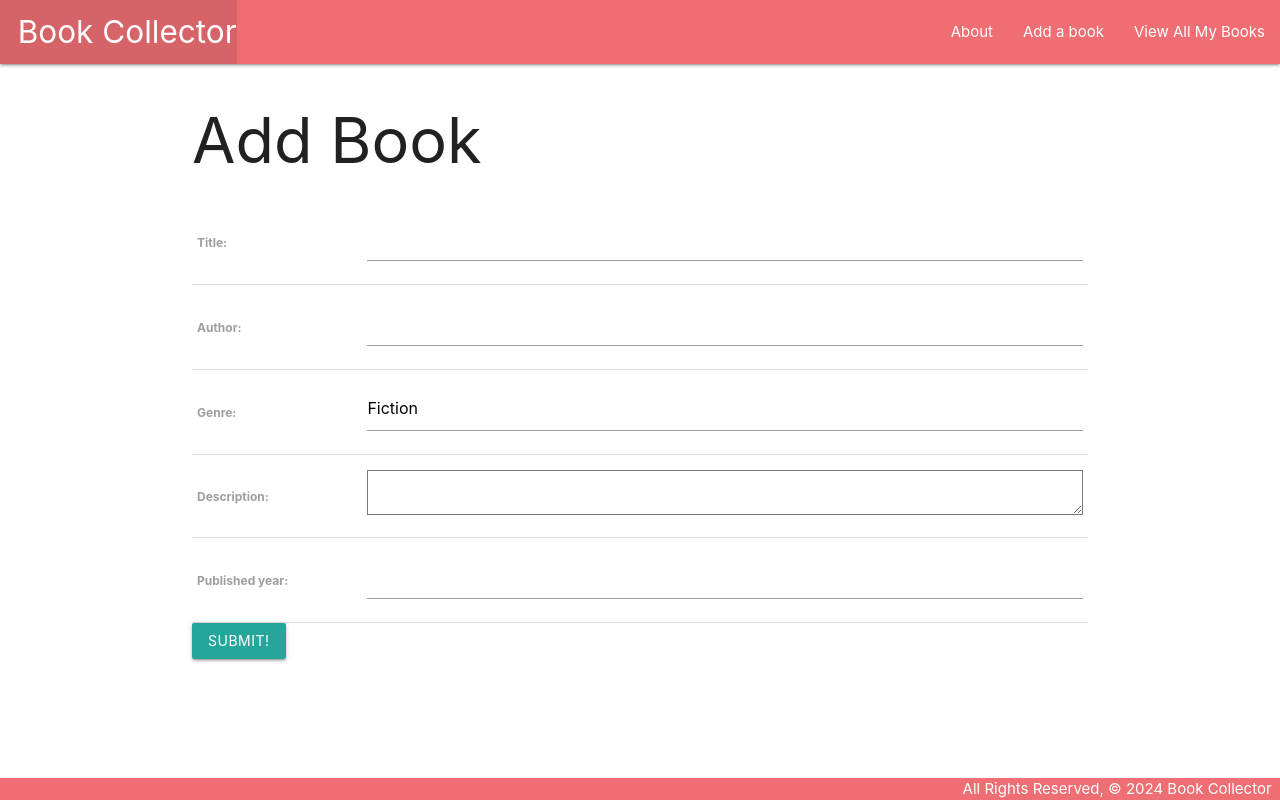
After one commit to SamPatt/bookcollector, a Django app: page /books/create/ in a window 1280 px wide. The commit adds this page. Run offline with Django 5.2, Linux system fonts and the light colour scheme.

Commit message:
Finishes Part 3

```diff
--- a/main_app/models.py
+++ b/main_app/models.py
@@ -1,4 +1,5 @@
 from django.db import models
+from django.urls import reverse
 
 # Create your models here.
 class Book(models.Model):
@@ -10,3 +11,6 @@ class Book(models.Model):
 
     def __str__(self):
         return self.title
+
+    def get_absolute_url(self):
+        return reverse('detail', kwargs={'book_id': self.id})
--- a/main_app/templates/base.html
+++ b/main_app/templates/base.html
@@ -6,7 +6,7 @@
   <meta charset="UTF-8">
   <meta name="viewport" content="width=device-width, initial-scale=1.0">
   <meta http-equiv="X-UA-Compatible" content="ie=edge">
-  <title>Cat Collector</title>
+  <title>Book Collector</title>
   <link rel="stylesheet" href="https://cdnjs.cloudflare.com/ajax/libs/materialize/1.0.0/css/materialize.min.css">
   <link rel="stylesheet" type="text/css" href="{% static 'css/style.css' %}">
 
@@ -16,11 +16,12 @@
     <nav>
         <div class="nav-wrapper">
             <ul>
-          <li><a href="/" class="left brand-logo">&nbsp;&nbsp;Book Collector</a></li>
+              <li><a href="{% url 'home' %}" class="left brand-logo">&nbsp;&nbsp;Book Collector</a></li>
             </ul>
             <ul class="right">
-          <li><a href="/about">About</a></li>
-          <li><a href="/books">View All My Books</a></li>
+              <li><a href="{% url 'about' %}">About</a></li>
+              <li><a href="{% url 'books_create' %}">Add a book</a></li>
+              <li><a href="{% url 'books' %}">View All My Books</a></li>
             </ul>
           </div>
     </nav>
--- a/main_app/templates/books/detail.html
+++ b/main_app/templates/books/detail.html
@@ -11,6 +11,10 @@
     <p>Genre: {{ book.genre }}</p>
     <p>Description: {{ book.description }}</p>
   </div>
+  <div class="card-action">
+    <a href="{% url 'books_update' book.id %}">Edit</a>
+    <a href="{% url 'books_delete' book.id %}">Delete</a>
+  </div>
 </div>
 
 {% endblock %}
--- /dev/null
+++ b/main_app/templates/main_app/book_form.html
@@ -0,0 +1,21 @@
+{% extends 'base.html' %}
+
+{% block content %}
+
+{% if object %}
+    <h1>Edit <span class="teal-text">{{ object.title }}</span></h1>
+{% else %}
+  <h1>Add Book</h1>
+
+{% endif %}
+  <!-- Leaving the action empty makes the form post to the same url used to display it -->
+  <form action="" method="POST">
+    <!-- Django requires the following for security purposes -->
+    {% csrf_token %}
+    <table>
+      <!-- Render the inputs inside of <tr>s & <td>s -->
+      {{ form.as_table }}
+    </table>
+    <input type="submit" value="Submit!" class="btn">
+  </form>
+{% endblock %}
--- a/main_app/urls.py
+++ b/main_app/urls.py
@@ -5,5 +5,8 @@ urlpatterns = [
     path('', views.home, name='home'),
     path('about/', views.about, name="about"),
     path('books/', views.books_index, name="books" ),
-    path('books/<int:book_id>/', views.books_detail, name='detail')
+    path('books/<int:book_id>/', views.books_detail, name='detail'),
+    path('books/create/', views.BookCreate.as_view(), name='books_create'),
+    path('books/<int:pk>/update/', views.BookUpdate.as_view(), name='books_update'),
+    path('books/<int:pk>/delete/', views.BookDelete.as_view(), name='books_delete'),
 ]
--- a/main_app/views.py
+++ b/main_app/views.py
@@ -1,5 +1,5 @@
 from django.shortcuts import render
-
+from django.views.generic.edit import CreateView, UpdateView, DeleteView
 from .models import Book
 
 # books = [
@@ -27,3 +27,16 @@ def books_detail(request, book_id):
     return render(request, 'books/detail.html', {
         'book': book
     })
+
+
+class BookCreate(CreateView):
+    model = Book
+    fields = '__all__'
+
+class BookUpdate(UpdateView):
+  model = Book
+  fields = '__all__'
+
+class BookDelete(DeleteView):
+  model = Book
+  success_url = '/books'
```
Also changed, not shown: main_app/templates/main_app/book_confirm_delete.html (added, +13 -0 lines). Lines whose indentation alone changed are shown as unchanged.
